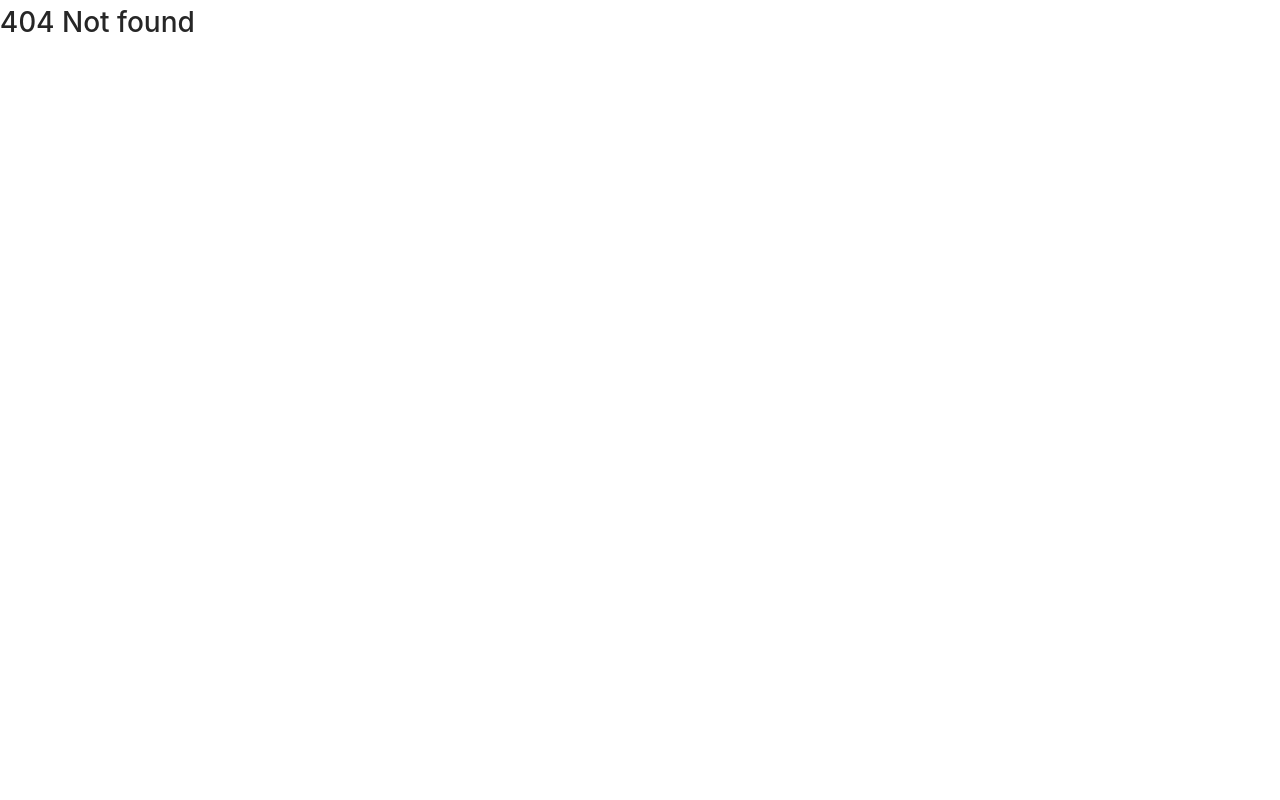
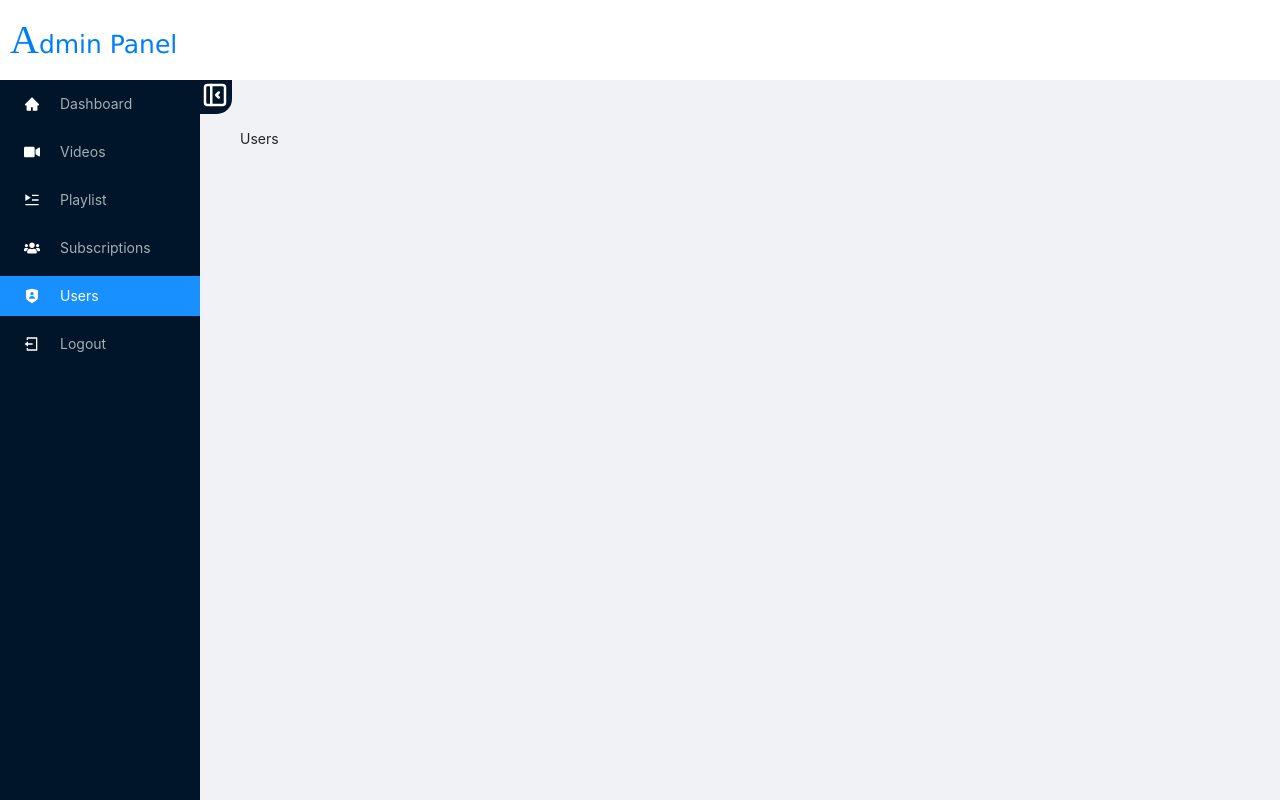
Before and after one commit to brguru90/cca_admin_frontend, a React (Create React App) app: page /users in a window 1280 px wide. Before the commit this address had no page. Built offline with nearby package versions, Linux system fonts and the light colour scheme.

Commit message:
login check

```diff
--- a/src/App.js
+++ b/src/App.js
@@ -5,6 +5,9 @@ import SideBar from "./components/sidebar/index.jsx"
 import Login from "./pages/login.jsx"
 import Home from "./pages/home.jsx"
 import Video from "./pages/video.jsx"
+import Playlist from "./pages/playlist"
+import Subscriptions from "./pages/subscriptions"
+import Users from "./pages/users"
 import "./utils/login_check"
 import "antd/dist/antd.css"
 
@@ -18,6 +21,9 @@ export default class App extends Component {
                         <Route path="/" element={<SideBar />}>
                             <Route path="/home" exact element={<Home />} />
                             <Route path="/video" exact element={<Video />} />
+                            <Route path="/playlist" exact element={<Playlist />} />
+                            <Route path="/subscriptions" exact element={<Subscriptions />} />
+                            <Route path="/users" exact element={<Users />} />
                         </Route>
                         <Route path="*" element={<h1>404 Not found</h1>} />
                     </Routes>
--- a/src/components/login/index.jsx
+++ b/src/components/login/index.jsx
@@ -4,9 +4,24 @@ import {Button, Form, Input} from "antd"
 import {useNavigate} from "react-router-dom"
 import axios from "axios"
 import Swal from "sweetalert2"
+import {useEffect} from "react"
 
 export default function Login() {
     let navigate = useNavigate()
+
+    const LoginStatusCheck = () => {
+        axios
+            .get("/api/login_status/")
+            .then((res) => {
+                console.log({res})
+                navigate("/home")
+            })
+            .catch(() => {})
+    }
+
+    useEffect(() => {
+        LoginStatusCheck()
+    }, [])
 
     const onSubmit = ({email, password}) => {
         axios({
--- a/src/components/sidebar/index.jsx
+++ b/src/components/sidebar/index.jsx
@@ -1,6 +1,6 @@
 import React, {useState} from "react"
 import "./style.scss"
-import {Outlet} from "react-router-dom"
+import {Outlet, useNavigate} from "react-router-dom"
 import {Layout, Menu} from "antd"
 import {AiFillHome as HomeIcon} from "react-icons/ai"
 import {TbLayoutSidebarLeftCollapse} from "react-icons/tb"
@@ -9,13 +9,32 @@ import {RiPlayList2Fill as PlaylistIcon} from "react-icons/ri"
 import {FaUsers as UsersIcon} from "react-icons/fa"
 import {RiShieldUserFill as AdminUsers} from "react-icons/ri"
 import {RiLogoutBoxLine as LogoutIcon} from "react-icons/ri"
+import axios from "axios"
+import Swal from "sweetalert2"
 
 export default function Home() {
     const {Header, Sider, Content} = Layout
+    let navigate = useNavigate()
     // const { SubMenu } = Menu;
 
     const [collapsed, setCollapsed] = useState(false)
     const toggleSlideBar = () => setCollapsed((state) => !state)
+
+    const Logout = () => {
+        axios
+            .get("/api/user/logout/")
+            .then((res) => {
+                console.log({res})
+                navigate("/")
+            })
+            .catch((error) => {
+                console.log({error})
+                Swal.fire({
+                    title: "Unknown error",
+                    icon: "error",
+                })
+            })
+    }
 
     return (
         <div className="home_page">
@@ -28,22 +47,34 @@ export default function Home() {
                     </div>
                     <Menu theme="dark" mode="inline" defaultSelectedKeys={[window.location.pathname]}>
                         <Menu.Item key="/home" icon={<HomeIcon className="menu_icon" />}>
-                            <a href="/home">Dashboard</a>
+                            <a href="javascript:void(0)" onClick={() => navigate("/home")}>
+                                Dashboard
+                            </a>
                         </Menu.Item>
                         <Menu.Item key="/video" icon={<VideoIcon className="menu_icon" />}>
-                            <a href="/video">Videos</a>
+                            <a href="javascript:void(0)" onClick={() => navigate("/video")}>
+                                Videos
+                            </a>
                         </Menu.Item>
-                        <Menu.Item key="#/playlist" icon={<PlaylistIcon className="menu_icon" />}>
-                            <a href="#/playlist">Playlist</a>
+                        <Menu.Item key="/playlist" icon={<PlaylistIcon className="menu_icon" />}>
+                            <a href="javascript:void(0)" onClick={() => navigate("/playlist")}>
+                                Playlist
+                            </a>
                         </Menu.Item>
-                        <Menu.Item key="#/subscription" icon={<UsersIcon className="menu_icon" />}>
-                            <a href="#/subscription">Subscriptions</a>
+                        <Menu.Item key="/subscriptions" icon={<UsersIcon className="menu_icon" />}>
+                            <a href="javascript:void(0)" onClick={() => navigate("/subscriptions")}>
+                                Subscriptions
+                            </a>
                         </Menu.Item>
-                        <Menu.Item key="#/users" icon={<AdminUsers className="menu_icon" />}>
-                            <a href="#/users">Users</a>
+                        <Menu.Item key="/users" icon={<AdminUsers className="menu_icon" />}>
+                            <a href="javascript:void(0)" onClick={() => navigate("/users")}>
+                                Users
+                            </a>
                         </Menu.Item>
-                        <Menu.Item key="#/logout" icon={<LogoutIcon className="menu_icon" />}>
-                            <a href="#/logout">Logout</a>
+                        <Menu.Item key="/logout" icon={<LogoutIcon className="menu_icon" />}>
+                            <a href="javascript:void(0)" onClick={Logout}>
+                                Logout
+                            </a>
                         </Menu.Item>
                         {/* <SubMenu  key="#/skills" icon={<FaClipboardList />} title="Skills">
               <Menu.Item key="#/reactjs"><a href="#/reactjs">Videos</a></Menu.Item>
--- /dev/null
+++ b/src/pages/playlist.jsx
@@ -0,0 +1,5 @@
+import React from "react"
+
+export default function Playlist() {
+    return <div>Playlist</div>
+}
--- /dev/null
+++ b/src/pages/subscriptions.jsx
@@ -0,0 +1,5 @@
+import React from "react"
+
+export default function Subscriptions() {
+    return <div>Subscriptions</div>
+}
--- /dev/null
+++ b/src/pages/users.jsx
@@ -0,0 +1,5 @@
+import React from "react"
+
+export default function Users() {
+    return <div>Users</div>
+}
--- a/src/utils/login_check.js
+++ b/src/utils/login_check.js
@@ -5,7 +5,7 @@ axios.interceptors.response.use(
     (res) => res,
     (error) => {
         const originalRequest = error.config
-        if (!originalRequest.url.endsWith("api/login/")) {
+        if (!originalRequest.url.endsWith("api/login/") && !originalRequest.url.endsWith("api/login_status/")) {
             if (error.response.status == 400 || error.response.status == 403) {
                 Swal.fire({
                     title: "Logged out",
```
